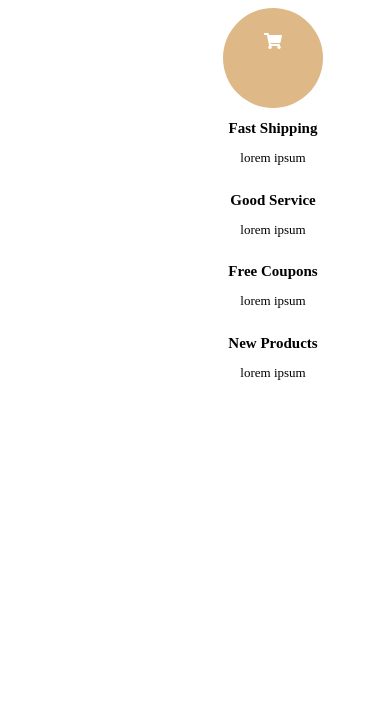
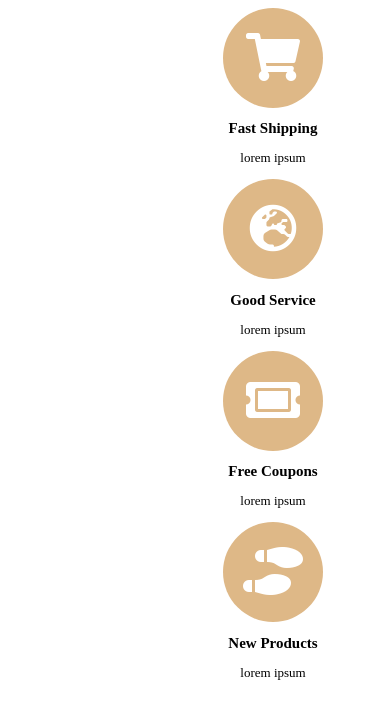
Before and after one commit to jujemu/html-css, a plain HTML site: page task/responsive-web/responsive.html in a window 390 px wide. Shown: the top 718 px of the page. Drawn offline with Linux system fonts and the light colour scheme; a web font is replaced by a local one.

Commit message:
Refactor: 반응형 페이지 수정

```diff
--- a/task/responsive-web/responsive.html
+++ b/task/responsive-web/responsive.html
@@ -9,19 +9,22 @@
 <body>
     <div class="container">
         <div class="category">
-            <i class="fas fa-shopping-cart"></i>
+            <i class="fas fa-shopping-cart fa-3x"></i>
             <h2>Fast Shipping</h2>
             <p>lorem ipsum</p>
         </div>
         <div class="category">
+           <i class="fas fa-globe-europe fa-3x"></i>
             <h2>Good Service</h2>
             <p>lorem ipsum</p>
         </div>
         <div class="category">
+           <i class="fas fa-ticket-alt fa-3x"></i>
             <h2>Free Coupons</h2>
             <p>lorem ipsum</p>
         </div>
         <div class="category">
+            <i class="fas fa-shoe-prints fa-3x"></i>
             <h2>New Products</h2>
             <p>lorem ipsum</p>
         </div>
```
